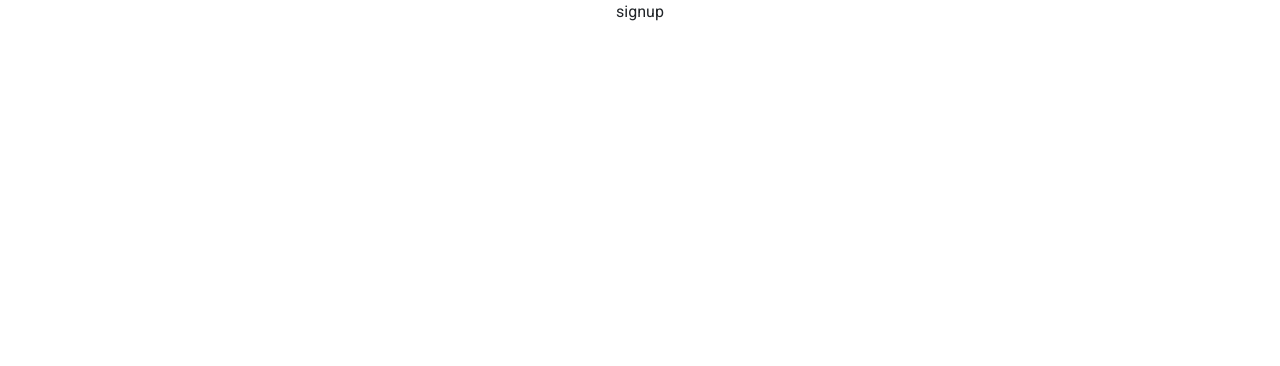
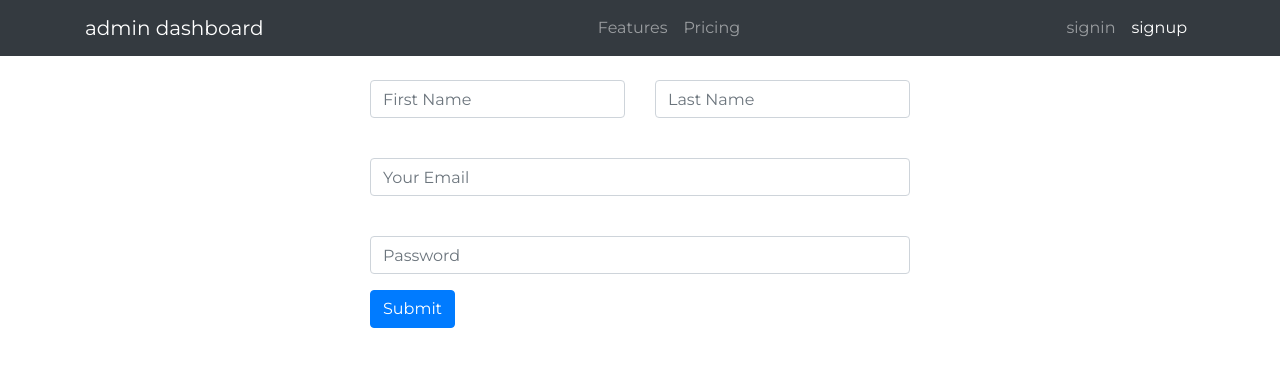
Before and after one commit to obi3965/eccomerce-Rest-Api, a React (Create React App) app in the folder front-end/admin-app/: page /signup in a window 1280 px wide. Shown: the top 366 px of the page. Built offline with nearby package versions, Linux system fonts and the light colour scheme.

Commit message:
signup,signin and navbar is done here

```diff
--- a/front-end/admin-app/public/index.html
+++ b/front-end/admin-app/public/index.html
@@ -9,39 +9,27 @@
       name="description"
       content="Web site created using create-react-app"
     />
+
     <link rel="apple-touch-icon" href="%PUBLIC_URL%/logo192.png" />
-    <!--
-      manifest.json provides metadata used when your web app is installed on a
-      user's mobile device or desktop. See https://developers.google.com/web/fundamentals/web-app-manifest/
-    -->
+
     <link rel="manifest" href="%PUBLIC_URL%/manifest.json" />
-    <!--
-      Notice the use of %PUBLIC_URL% in the tags above.
-      It will be replaced with the URL of the `public` folder during the build.
-      Only files inside the `public` folder can be referenced from the HTML.
 
-      Unlike "/favicon.ico" or "favicon.ico", "%PUBLIC_URL%/favicon.ico" will
-      work correctly both with client-side routing and a non-root public URL.
-      Learn how to configure a non-root public URL by running `npm run build`.
-    -->
     <title>eccomerce admin app</title>
-    <link href="https://fonts.googleapis.com/css2?family=Roboto:wght@300;400;500;700;900&display=swap" rel="stylesheet">
-    <link rel="stylesheet"href="https://maxcdn.bootstrapcdn.com/bootstrap/4.5.0/css/bootstrap.min.css"/>
+    <link href="https://fonts.googleapis.com/css2?family=Montserrat:wght@300;400;500;600;700;800;900&display=swap" rel="stylesheet">
+    <link
+    rel="stylesheet"
+    href="https://maxcdn.bootstrapcdn.com/bootstrap/4.5.0/css/bootstrap.min.css"
+    integrity="sha384-9aIt2nRpC12Uk9gS9baDl411NQApFmC26EwAOH8WgZl5MYYxFfc+NcPb1dKGj7Sk"
+    crossorigin="anonymous"
+  />
 
 
   </head>
   <body>
     <noscript>You need to enable JavaScript to run this app.</noscript>
     <div id="root"></div>
-    <!--
-      This HTML file is a template.
-      If you open it directly in the browser, you will see an empty page.
 
-      You can add webfonts, meta tags, or analytics to this file.
-      The build step will place the bundled scripts into the <body> tag.
-
-      To begin the development, run `npm start` or `yarn start`.
-      To create a production bundle, use `npm run build` or `yarn build`.
-    -->
+    <script src="https://cdn.jsdelivr.net/npm/popper.js@1.16.0/dist/umd/popper.min.js" ></script>
+    <script src="https://stackpath.bootstrapcdn.com/bootstrap/5.0.0-alpha1/js/bootstrap.min.js"></script>
   </body>
 </html>
--- a/front-end/admin-app/src/App.css
+++ b/front-end/admin-app/src/App.css
@@ -1,38 +1,5 @@
-.App {
-  text-align: center;
+body{
+  margin:0;
+  padding:0;
+  font-family: 'Montserrat', sans-serif;
 }
-
-.App-logo {
-  height: 40vmin;
-  pointer-events: none;
-}
-
-@media (prefers-reduced-motion: no-preference) {
-  .App-logo {
-    animation: App-logo-spin infinite 20s linear;
-  }
-}
-
-.App-header {
-  background-color: #282c34;
-  min-height: 100vh;
-  display: flex;
-  flex-direction: column;
-  align-items: center;
-  justify-content: center;
-  font-size: calc(10px + 2vmin);
-  color: white;
-}
-
-.App-link {
-  color: #61dafb;
-}
-
-@keyframes App-logo-spin {
-  from {
-    transform: rotate(0deg);
-  }
-  to {
-    transform: rotate(360deg);
-  }
-}
--- a/front-end/admin-app/src/components/Header/index.js
+++ b/front-end/admin-app/src/components/Header/index.js
@@ -1,24 +1,38 @@
-import React from "react";
+import React from 'react'
+import { Navbar, Nav, Container } from 'react-bootstrap'
+import { NavLink, Link} from 'react-router-dom'
+/**
+* @author
+* @function Header
+**/
 
-import { Nav, Navbar, Container,NavLink  } from "react-bootstrap";
 const Header = (props) => {
-  return (
+  return(
     <Navbar collapseOnSelect expand="lg" bg="dark" variant="dark">
       <Container>
-        <Navbar.Brand href="#home">React-Bootstrap</Navbar.Brand>
+  <Link to="/" className="navbar-brand">admin dashboard</Link>
   <Navbar.Toggle aria-controls="responsive-navbar-nav" />
   <Navbar.Collapse id="responsive-navbar-nav">
-          <Nav className="mr-auto">
+    <Nav className="m-auto">
+      <Nav.Link href="#features">Features</Nav.Link>
+      <Nav.Link href="#pricing">Pricing</Nav.Link>
+    </Nav>
+    <Nav>
+      <li className="nav-item">
+       <NavLink to="/signin" className="nav-link">signin</NavLink>
+      </li>
+      <li className="nav-item">
+        <NavLink to="/signup" className="nav-link" >signup</NavLink>
+      </li>
 
     </Nav>
-          <Nav>
-            <NavLink to="/signin">login</NavLink>
-            <NavLink to="/signup">signup</NavLink>
-          </Nav>
+
   </Navbar.Collapse>
   </Container>
 </Navbar>
-  );
-};
 
-export default Header;
+   )
+
+ }
+
+export default Header
--- a/front-end/admin-app/src/components/Layout/index.js
+++ b/front-end/admin-app/src/components/Layout/index.js
@@ -1,18 +1,22 @@
-import React from 'react';
+import React from 'react'
+//import { Container } from 'react-bootstrap'
+/**
+* @author
+* @function Layout
+**/
 
-import Header from '../Header'
-import { Container } from 'react-bootstrap';
-const Layout = (props )=> {
-    return (
-        <>
-          <Header />
-          <Container>
-            {props.child}
-          </Container>
+import Header from '../Header/index'
+const Layout = (props) => {
+  return(
+    <>
+    <Header/>
 
-        </>
-    )
-};
+      {props.children}
 
 
-export default Layout;
+    </>
+   )
+
+ }
+
+export default Layout
--- /dev/null
+++ b/front-end/admin-app/src/components/UI/Input/index.js
@@ -0,0 +1,24 @@
+import React from "react";
+import { Form } from 'react-bootstrap'
+/**
+ * @author
+ * @function Inputs
+ **/
+
+const Inputs = (props) => {
+  return (
+    <div>
+      <Form.Group controlId="formBasicEmail">
+        <Form.Label>{props.email}</Form.Label>
+        <Form.Control type="{props.type}" placeholder={props.placeholder}
+        value={props.value} onChange={props.onChange} />
+
+        <Form.Text className="text-muted">
+         {props.errorMessage}
+    </Form.Text>
+      </Form.Group>
+    </div>
+  );
+};
+
+export default Inputs;
--- a/front-end/admin-app/src/containers/Home/index.js
+++ b/front-end/admin-app/src/containers/Home/index.js
@@ -1,18 +1,23 @@
 import React from 'react'
-import { Button, Jumbotron } from 'react-bootstrap'
-import Layout from '../../components/Layout';
+import Layout from '../../components/Layout'
+import { Jumbotron } from 'react-bootstrap'
+/**
+* @author
+* @function Home
+**/
 
-const Home= (props) => {
-    return (
-        <div className="app">
+const Home = (props) => {
+  return(
+    <div>
         <Layout>
             <Jumbotron>
-                hi
+            <h1>wellcome to admin dashboard</h1>
+
             </Jumbotron>
-             <Button variant="primary">Primary</Button>
         </Layout>
-        </div>
-    )
-}
+    </div>
+   )
 
-export default Home;
+ }
+
+export default Home
--- a/front-end/admin-app/src/containers/Signin/index.js
+++ b/front-end/admin-app/src/containers/Signin/index.js
@@ -1,12 +1,45 @@
-import React from 'react'
-import Layout from '../../components/Layout';
+import React from "react";
+import Layout from "../../components/Layout";
+import { Container, Col, Row, Form, Button } from "react-bootstrap";
+import Input from "../../components/UI/Input";
+/**
+ * @author
+ * @function Signin
+ **/
+//21480297
+const Signin = (props) => {
+  return (
+    <div>
+      <Layout>
+        <Container>
+          <Row style={{ marginTop: "50px" }}>
+            <Col md={{ span: 6, offset: 3 }}>
+              <Form>
+                <Input
+                  label="Email"
+                  placeholder="Your Email"
+                  value=""
+                  type="text"
+                  onChange={() => {}}
+                />
 
-const Signin = (props) => {
-    return (
-        <Layout>
-            signin
-        </Layout>
-    )
-}
+                <Input
+                  label="Password"
+                  placeholder="Password"
+                  value=""
+                  type="password"
+                  onChange={() => {}}
+                />
+                <Button variant="primary" type="submit">
+                  Submit
+                </Button>
+              </Form>
+            </Col>
+          </Row>
+        </Container>
+      </Layout>
+    </div>
+  );
+};
 
 export default Signin;
--- a/front-end/admin-app/src/containers/Signup/index.js
+++ b/front-end/admin-app/src/containers/Signup/index.js
@@ -1,11 +1,66 @@
-import React from 'react'
+import React from "react";
+import Layout from "../../components/Layout";
+import { Container, Col, Row, Form, Button } from "react-bootstrap";
+import Input from "../../components/UI/Input";
+/**
+ * @author
+ * @function Signup
+ **/
 
 const Signup = (props) => {
-    return (
-        <div>
-            signup
-        </div>
-    )
-}
+  return (
+    <div>
+      <Layout>
+        <Container>
+          <Row>
+            <Col md={{ span: 6, offset: 3 }}>
+              <Form>
+                <Row>
+                  <Col md={6}>
+                    <Input
+                      label="First Name"
+                      placeholder="First Name"
+                      value=""
+                      type="text"
+                      onChange={() => {}}
+                    />
+                  </Col>
+                  <Col md={6}>
+                    <Input
+                      label="Last Name"
+                      placeholder="Last Name"
+                      value=""
+                      type="text"
+                      onChange={() => {}}
+                    />
+                  </Col>
+                </Row>
+                <Input
+                  label="Email"
+                  placeholder="Your Email"
+                  value=""
+                  type="text"
+                  onChange={() => {}}
+                />
+
+                <Input
+                  label="Password"
+                  placeholder="Password"
+                  value=""
+                  type="password"
+                  onChange={() => {}}
+                />
+
+                <Button variant="primary" type="submit">
+                  Submit
+                </Button>
+              </Form>
+            </Col>
+          </Row>
+        </Container>
+      </Layout>
+    </div>
+  );
+};
 
 export default Signup;
--- a/front-end/admin-app/src/index.css
+++ b/front-end/admin-app/src/index.css
@@ -1,11 +1,6 @@
 body {
   margin: 0;
-  font-family: 'Roboto', sans-serif;
+  font-family: 'Montserrat', sans-serif;
   -webkit-font-smoothing: antialiased;
   -moz-osx-font-smoothing: grayscale;
 }
-
-code {
-  font-family: source-code-pro, Menlo, Monaco, Consolas, 'Courier New',
-    monospace;
-}
```
Also changed, not shown: front-end/admin-app/src/App.js (+6 -4 lines), 2 other files (tests, documents, lock files or other folders). Lines whose indentation alone changed are shown as unchanged.
